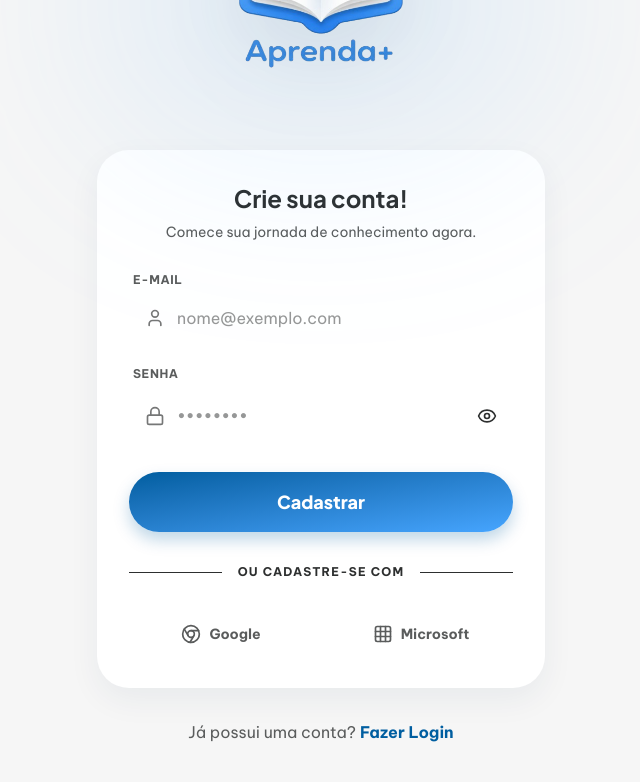
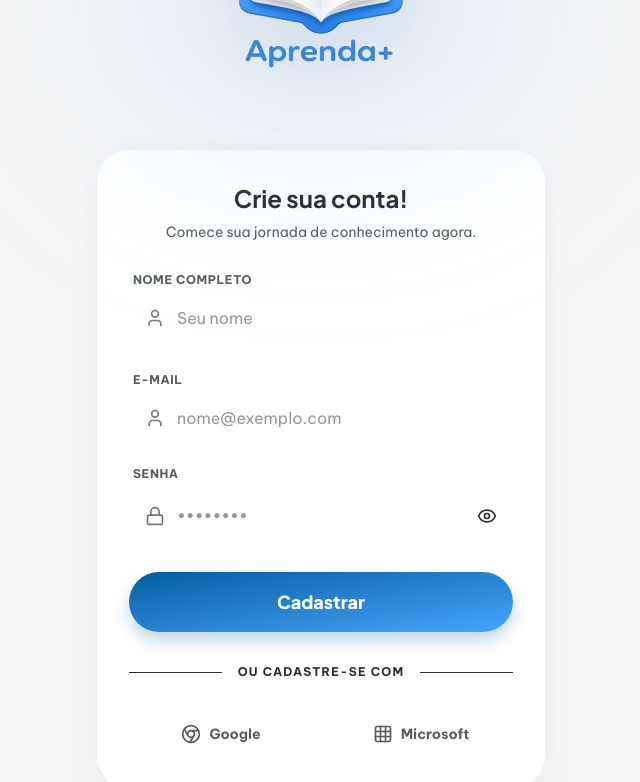
Before and after one commit to Michel-Goes/aprenda-mais, a React (Vite) app: page / in a window 1280 px wide. Both pictures are taken after a click on the button "Criar Conta". Shown: the part 125-907 px from the top of the page, without its empty margins (319-959 px from the left). Built offline with nearby package versions, Linux system fonts and the light colour scheme; no server answers.

Commit message:
Add profile picture upload and customize app with username

```diff
--- a/src/App.tsx
+++ b/src/App.tsx
@@ -33,6 +33,9 @@ export default function App() {
     return <Login />;
   }
 
+  const userMetadata = session.user?.user_metadata || {};
+  const userName = userMetadata.full_name || 'Estudante';
+
   const renderScreen = () => {
     switch (activeScreen) {
       case 'journey':
@@ -40,13 +43,13 @@ export default function App() {
       case 'exercises':
         return <Exercises />;
       case 'ranking':
-        return <Ranking />;
+        return <Ranking userName={userName} />;
       case 'store':
         return <Store />;
       case 'profile':
-        return <Profile onSettingsClick={() => setActiveScreen('settings')} />;
+        return <Profile userName={userName} onSettingsClick={() => setActiveScreen('settings')} />;
       case 'settings':
-        return <Settings onLogout={() => supabase.auth.signOut()} />;
+        return <Settings userName={userName} onLogout={() => supabase.auth.signOut()} />;
       default:
         return <Journey />;
     }
--- a/src/components/screens/Login.tsx
+++ b/src/components/screens/Login.tsx
@@ -5,6 +5,7 @@ import { supabase } from '../../lib/supabase';
 
 export default function Login() {
   const [isLogin, setIsLogin] = useState(true);
+  const [name, setName] = useState('');
   const [email, setEmail] = useState('');
   const [password, setPassword] = useState('');
   const [loading, setLoading] = useState(false);
@@ -28,6 +29,11 @@ export default function Login() {
         const { error } = await supabase.auth.signUp({
           email,
           password,
+          options: {
+            data: {
+              full_name: name,
+            }
+          }
         });
         if (error) throw error;
         setMessage('Verifique seu e-mail para confirmar a conta! Você já pode fazer login se for automático.');
@@ -78,6 +84,23 @@ export default function Login() {
           </div>
 
           <form className="space-y-5" onSubmit={handleAuth}>
+            {!isLogin && (
+              <div className="space-y-1.5">
+                <label className="text-xs font-bold text-on-surface-variant uppercase tracking-wider ml-1">Nome Completo</label>
+                <div className="relative group">
+                  <User className="absolute left-4 top-1/2 -translate-y-1/2 w-5 h-5 text-outline group-focus-within:text-primary transition-colors" />
+                  <input
+                    className="w-full bg-surface-container-high border-none rounded-DEFAULT pl-12 pr-4 py-4 font-body focus:ring-2 focus:ring-primary focus:bg-white transition-all placeholder:text-outline-variant outline-none"
+                    placeholder="Seu nome"
+                    type="text"
+                    required
+                    value={name}
+                    onChange={(e) => setName(e.target.value)}
+                  />
+                </div>
+              </div>
+            )}
+
             <div className="space-y-1.5">
               <label className="text-xs font-bold text-on-surface-variant uppercase tracking-wider ml-1">E-mail</label>
               <div className="relative group">
--- a/src/components/screens/Profile.tsx
+++ b/src/components/screens/Profile.tsx
@@ -3,9 +3,10 @@ import { motion } from 'motion/react';
 
 interface ProfileProps {
   onSettingsClick: () => void;
+  userName?: string;
 }
 
-export default function Profile({ onSettingsClick }: ProfileProps) {
+export default function Profile({ onSettingsClick, userName = 'Estudante' }: ProfileProps) {
   return (
     <main className="pt-24 px-6 pb-32 max-w-2xl mx-auto">
       <motion.section
@@ -28,7 +29,7 @@ export default function Profile({ onSettingsClick }: ProfileProps) {
             </div>
           </div>
           <div className="flex-1 text-center md:text-left">
-            <h2 className="text-3xl font-headline font-extrabold tracking-tight text-on-surface mb-1">Lucas Silva</h2>
+            <h2 className="text-3xl font-headline font-extrabold tracking-tight text-on-surface mb-1">{userName}</h2>
             <p className="text-on-surface-variant font-medium mb-6">Pequeno Explorador Galático</p>
 
             <div className="space-y-2">
--- a/src/components/screens/Ranking.tsx
+++ b/src/components/screens/Ranking.tsx
@@ -1,7 +1,11 @@
 import { Crown, Award, User } from 'lucide-react';
 import { motion } from 'motion/react';
 
-export default function Ranking() {
+interface RankingProps {
+  userName?: string;
+}
+
+export default function Ranking({ userName = 'Estudante' }: RankingProps) {
   const topThree = [
     { name: 'Lucas Silva', points: '14.2k', rank: 2, img: 'https://lh3.googleusercontent.com/aida-public/AB6AXuDcSEQUZYQqbY-SOnnYTcQ7fYwOqxV9o6EAzDr0l53Kq9aTJ6iYUZr4me08okOZ_1IeWt6XZsL6JaSoE1tzp1XxIwjEIEa6TiRuVqV1zJjJ1MAWswwU4fZY4HX_JfmIKX1QHx7zaldZDIaBGzuHQ8KxpIwnoI7vX1VQXE00i8B8Guc5BeWYnNN3CDwmo_NVF1qFzkJQp4ipARkvwe3vhN6kRCMErixYDHR-BRdWB7-dYyhvj1_QYFVyOty5uBhgsp4POff9NOOdf63D' },
     { name: 'Ana Clara', points: '15.8k', rank: 1, img: 'https://lh3.googleusercontent.com/aida-public/AB6AXuDN22My7KSB8vXFQIdyYSbcunQWGG2MprKPK_y5C-8DRH9Ql860YLe5ydh2r4VogTHitQyM8F2YYdr6Rzt2tlCxp2UdaK9Tg9DisBdUEtYgEFOOPBTkh9-HksfbNDPjkd7QlF_LpLUIHGL-M2Lgi0PBAoSeeFJRqxmB1RLx95l2RI0PDv5ZWFFsw0AX7RXKGTwEArMWEHXNUdvbvLWYJL7E3RAWMnT3YvpsNWZEKbXzxTnp0tGeYyTuIswE86BPJS7tqMu5BcGI21hd' },
@@ -11,7 +15,7 @@ export default function Ranking() {
   const others = [
     { rank: 4, name: 'Ricardo Almeida', points: '11.540', level: 'Ouro III', img: 'https://lh3.googleusercontent.com/aida-public/AB6AXuBhsVxYrrAyDUQJc0P4ES_C00Eug68ScU1AkJNs3HKfQ4GNHo8ArwkojZsbTIKhs7BLKPgxjc5mvy27edGK3NEZE6jn6EA8yyhynyORQU_KDymxRINiEunItapTHJWaDKqcdCUItQ8ibXkSpLRG8lmnF6__xxYbgB1GI9vdK5Ejlt1EC4T-kHvEX65KD_p4LTPfNn1jpp9Q-MpB7o7LAiMrQt7cAgUMNwOTZoRSkMjfVxm_YlWabgfQnoiJ2ZcVV8zOX2mpQB8QRX-7' },
     { rank: 5, name: 'Beatriz Lima', points: '10.820', level: 'Prata I', img: 'https://lh3.googleusercontent.com/aida-public/AB6AXuAwHNEWb13N7xG3pQ3LyrjBUivXN_MmUZ1rcowu-E6D0w7QMMZvw2BaW_ye_w86bmURwevoibJlO5wMnHTRacWEtdBXwXpr5KN9Hj0bJ1pZWSnd5xKpRL5aZaAwvtfQJ1uX1Uqirs9fEpmTUBC4khvR4FsjEIoMiwj8-n5zijIMQYckXteW0D8o4CU9inJUwOdPWxs4vivUWniUoiY84MTJYsEQ3BTEEqxbMl_9k6FUzeoKs3t0TjGwwduVj-gX7JmyOAWNJrmjvA2K' },
-    { rank: 24, name: 'Você', points: '4.201', level: 'Quase lá! Suba 4 posições', img: 'https://lh3.googleusercontent.com/aida-public/AB6AXuAzfqpNDUTPVICoo-qb13b-isNypNEW-BKKk61ocdDOJqg9fo2qx6l3WRZwL_GxaUZPT3wu3blhqb9n350LtjRbpp3BBM-1Xlt6DaGhsGQNE1VlB1Sfr0UrnhaRQwSQjEmxmSnPb2gDogf2OnRxNR30JbGetneU2RBk49t9ZaDv-4xwXdFFBezN4I8adW2pd0pG6iGIoqEAzSL1ojFRZoapH5B9ZkhTLSudh1EwJk77SWHsZTi9M3nGy77-V0_8V6EOkwIkw1ZubcCA', isUser: true },
+    { rank: 24, name: `${userName} (Você)`, points: '4.201', level: 'Quase lá! Suba 4 posições', img: 'https://lh3.googleusercontent.com/aida-public/AB6AXuAzfqpNDUTPVICoo-qb13b-isNypNEW-BKKk61ocdDOJqg9fo2qx6l3WRZwL_GxaUZPT3wu3blhqb9n350LtjRbpp3BBM-1Xlt6DaGhsGQNE1VlB1Sfr0UrnhaRQwSQjEmxmSnPb2gDogf2OnRxNR30JbGetneU2RBk49t9ZaDv-4xwXdFFBezN4I8adW2pd0pG6iGIoqEAzSL1ojFRZoapH5B9ZkhTLSudh1EwJk77SWHsZTi9M3nGy77-V0_8V6EOkwIkw1ZubcCA', isUser: true },
     { rank: 6, name: 'Juliana M.', points: '9.450', level: 'Prata II', img: 'https://lh3.googleusercontent.com/aida-public/AB6AXuAmVIXZwm20owYOW9I8GQyrEwxTkWChXsLs8soucz0zS7pZ9_hYu0wcgz9TlSC7y4U7tJ7dXBnO5LEXgi2nJSwhDS7pn5gyda3J_meJBnSYwdhCyb7dyJND3QbxYsYSOa5Lr33Bfefwkgyk41OlQ-IfZFuHaqX9hNmMlxDDr8RX_7o5Q7gG1NKhGbaCJ4FQn1Lwz4h_puBJpnNMa8Z1lZLh4b1FAAjVf1Y1e1Yx-gnesibqeP3-FA1Hz0aYMz9AZWyBsounUtktSkWz' },
   ];
 
--- a/src/components/screens/Settings.tsx
+++ b/src/components/screens/Settings.tsx
@@ -3,9 +3,10 @@ import { motion } from 'motion/react';
 
 interface SettingsProps {
   onLogout: () => void;
+  userName?: string;
 }
 
-export default function Settings({ onLogout }: SettingsProps) {
+export default function Settings({ onLogout, userName = 'Estudante' }: SettingsProps) {
   return (
     <main className="pt-24 px-6 pb-32 max-w-2xl mx-auto">
       <motion.section
@@ -28,7 +29,7 @@ export default function Settings({ onLogout }: SettingsProps) {
           <div className="absolute -bottom-1 -right-1 bg-tertiary-container text-on-tertiary-container p-1 rounded-full text-[10px] font-bold shadow-sm">LVL 5</div>
         </div>
         <div>
-          <h3 className="text-xl font-bold text-on-surface">Lucas Oliveira</h3>
+          <h3 className="text-xl font-bold text-on-surface">{userName}</h3>
           <p className="text-sm text-on-surface-variant font-medium">Estudante desde Jan 2024</p>
         </div>
       </div>
```
